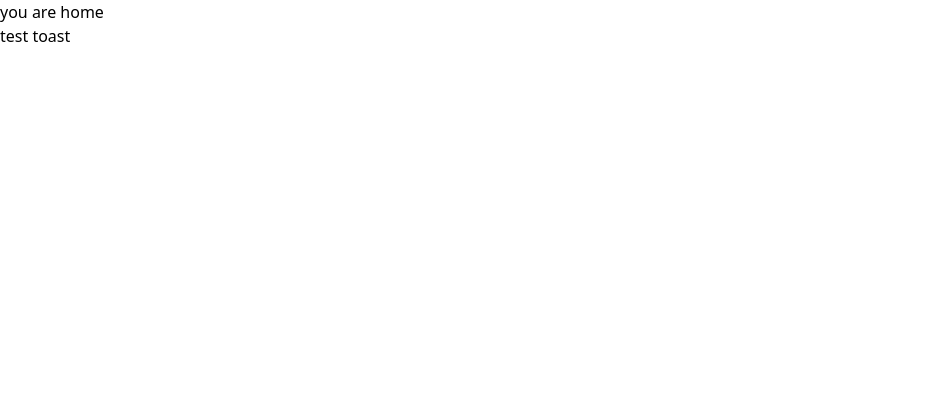
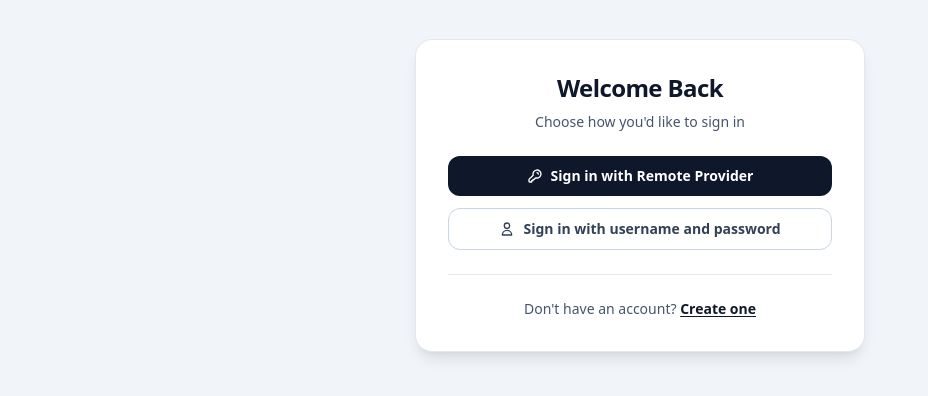
Before and after one commit to duynpce/ecommerce-FE, an Angular app: page /login in a window 1280 px wide. Before the commit this address led to /. Shown: the top 396 px of the page, without its empty margins (0-928 px from the left). Built offline with nearby package versions, Linux system fonts and the light colour scheme; no server answers.

Commit message:
feat(auth): add login page

```diff
--- a/src/app/app.routes.ts
+++ b/src/app/app.routes.ts
@@ -1,6 +1,13 @@
 import { Routes } from '@angular/router';
 
 export const routes: Routes = [
+	{
+		path: 'login',
+		loadComponent: () =>
+			import('../feat/auth/login/login.component').then(
+				(m) => m.LoginComponent
+			),
+	},
 	{
 		path: 'register',
 		loadComponent: () =>
--- /dev/null
+++ b/src/feat/auth/login/login.component.html
@@ -0,0 +1,47 @@
+<div [class]="ui.pageWrapper">
+  <div [class]="ui.card" class="max-w-md! flex flex-col items-center gap-6">
+
+    <div class="text-center">
+      <h1 [class]="ui.sectionTitle">Welcome Back</h1>
+      <p [class]="ui.sectionDescription" class="mt-1">Choose how you'd like to sign in</p>
+    </div>
+
+    <div class="w-full flex flex-col gap-3">
+
+      <!-- Remote login (Keycloak / third-party) -->
+      <a
+        [href]="remoteLoginUrl"
+        [class]="ui.buttonPrimary"
+        class="w-full gap-2"
+      >
+        <svg xmlns="http://www.w3.org/2000/svg" class="h-4 w-4 shrink-0" fill="none" viewBox="0 0 24 24" stroke="currentColor" stroke-width="2">
+          <path stroke-linecap="round" stroke-linejoin="round" d="M15 7a2 2 0 012 2m4 0a6 6 0 01-7.743 5.743L11 17H9v2H7v2H4a1 1 0 01-1-1v-2.586a1 1 0 01.293-.707l5.964-5.964A6 6 0 1121 9z" />
+        </svg>
+        Sign in with Remote Provider
+      </a>
+
+      <!-- Local login (Keycloak local instance) -->
+      <a
+        [href]="localLoginUrl"
+        [class]="ui.buttonSecondary"
+        class="w-full gap-2"
+      >
+        <svg xmlns="http://www.w3.org/2000/svg" class="h-4 w-4 shrink-0" fill="none" viewBox="0 0 24 24" stroke="currentColor" stroke-width="2">
+          <path stroke-linecap="round" stroke-linejoin="round" d="M16 7a4 4 0 11-8 0 4 4 0 018 0zM12 14a7 7 0 00-7 7h14a7 7 0 00-7-7z" />
+        </svg>
+        Sign in with  username and password
+      </a>
+
+    </div>
+
+    <div class="w-full border-t border-slate-200"></div>
+
+    <p class="text-sm text-slate-600">
+      Don't have an account?
+      <a routerLink="/register" class="font-semibold text-slate-900 underline underline-offset-2 hover:text-slate-700">
+        Create one
+      </a>
+    </p>
+
+  </div>
+</div>
--- /dev/null
+++ b/src/feat/auth/login/login.component.ts
@@ -0,0 +1,16 @@
+import { ChangeDetectionStrategy, Component } from '@angular/core';
+import { RouterLink } from '@angular/router';
+import { UI_CLASS_NAME } from '../../../shared/constant/className.constant';
+import { environment } from '../../../environments/environment.development';
+
+@Component({
+  selector: 'app-login',
+  changeDetection: ChangeDetectionStrategy.OnPush,
+  imports: [RouterLink],
+  templateUrl: './login.component.html',
+})
+export class LoginComponent {
+  readonly ui = UI_CLASS_NAME;
+  readonly remoteLoginUrl = environment.REMOTE_LOGIN_API_URL;
+  readonly localLoginUrl = environment.LOCAL_LOGIN_API_URL;
+}
```
